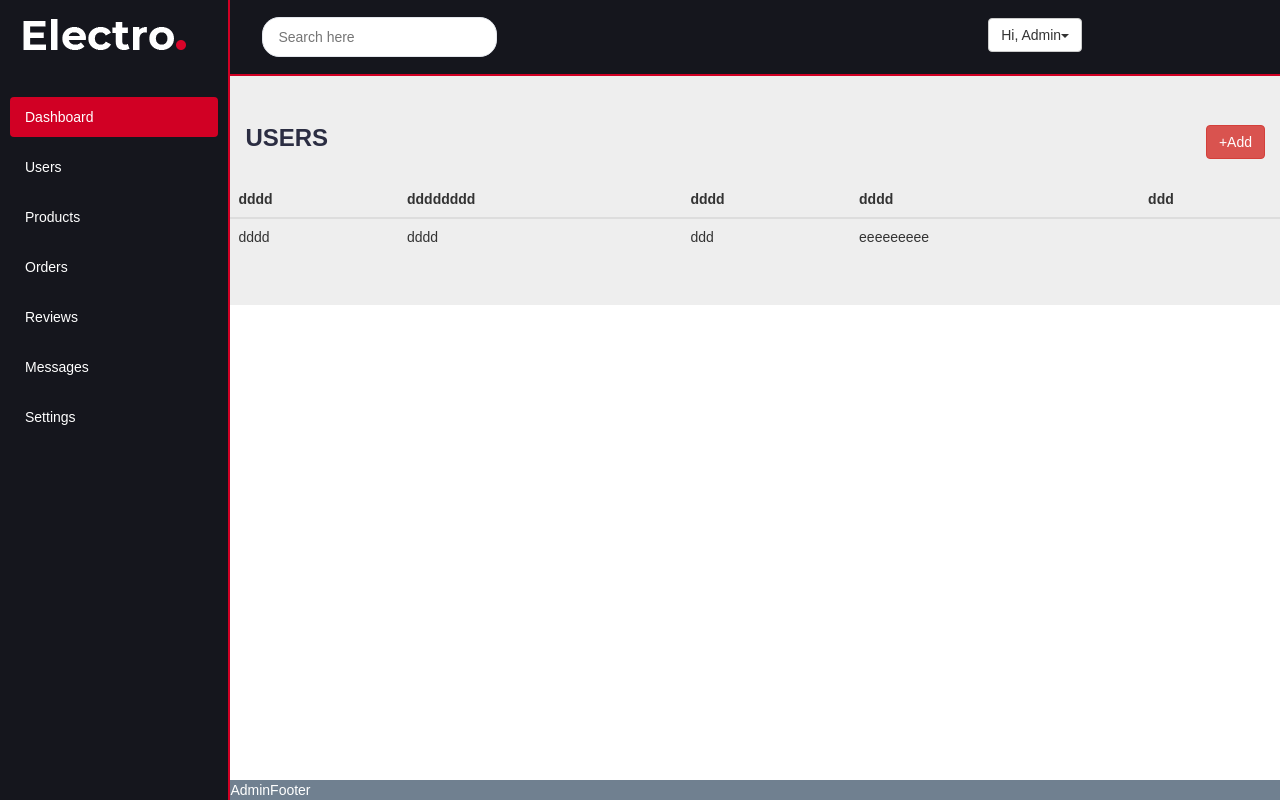
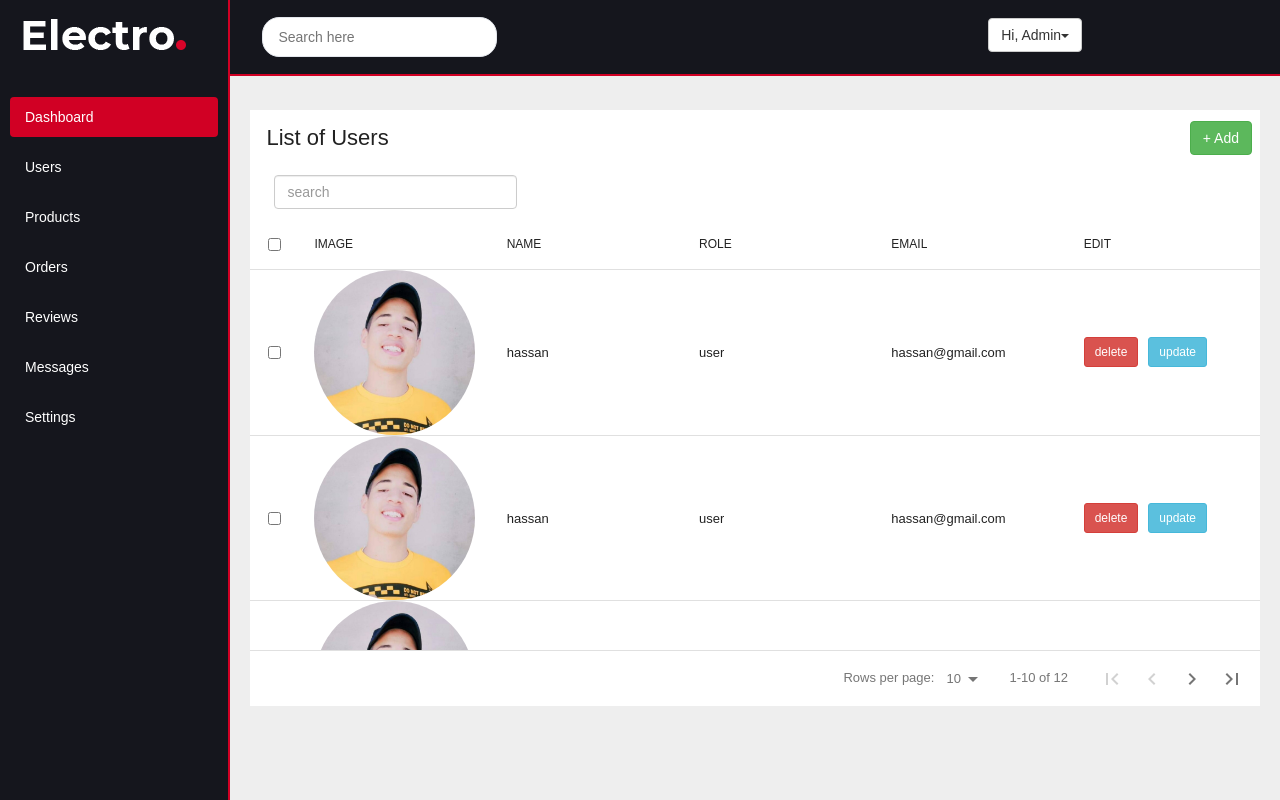
Before and after one commit to Ayoub-ABH/psfe_frontend, a React (Create React App) app: page /admin/users in a window 1280 px wide. Built offline with nearby package versions, Linux system fonts and the light colour scheme; some icons are missing.

Commit message:
complete front users table

```diff
--- a/package.json
+++ b/package.json
@@ -9,6 +9,7 @@
     "@testing-library/user-event": "^12.8.3",
     "axios": "^0.24.0",
     "react": "^17.0.2",
+    "react-data-table-component": "^7.5.2",
     "react-dom": "^17.0.2",
     "react-redux": "^8.0.1",
     "react-router-dom": "^6.1.1",
@@ -16,6 +17,7 @@
     "react-spinners": "^0.11.0",
     "react-toastify": "^9.0.1",
     "redux": "^4.2.0",
+    "styled-components": "^5.3.5",
     "web-vitals": "^1.1.2"
   },
   "scripts": {
--- a/src/App.css
+++ b/src/App.css
@@ -218,8 +218,7 @@
     position: fixed;
 }
 .admin-content{
-    /* height khas t7ayed
-    height: 100vh;*/
+    min-height: 100vh;
     background-color: #eee;
     width: 82%;
     margin-left:  18%;
@@ -267,6 +266,15 @@
     margin-top: 80px;
 }
 
+.w-25{
+    width: 25%;
+}
+
+.admin-data-table{
+    margin-left: 20px;
+    margin-right: 20px;
+}
+
 .admin-footer{
     position: absolute;
     bottom: 0;
@@ -275,4 +283,16 @@
     color: white;
     width: 82%;
 }
+.admin-user-form{
+    margin: 30px;
+}
+.admin-user-form label{
+    color: #d10024;
+    font-size: 15px;
+    font-weight: bold;
+}
+
+.admin-user-image{
+    border-radius: 50%;
+}
 /*Admin*/
--- a/src/App.js
+++ b/src/App.js
@@ -23,6 +23,8 @@ import Users from "./views/Admin/Users";
 import Products from "./views/Admin/Products";
 import Orders from "./views/Admin/Orders";
 import Reviews from "./views/Admin/Reviews";
+import AddUser from "./Components/Admin/AddUser";
+import UpdateUser from "./Components/Admin/UpdateUser";
 
 
 function App() {
@@ -56,7 +58,12 @@ function App() {
 
             <Route element={<AdminLayouts/>}>
               <Route path="/admin" element={<Admin/>}/>
+
               <Route path="/admin/users" element={<Users/>}/>
+              <Route  path="/admin/users/add" element={<AddUser/>}/>
+              <Route  path="/admin/users/update/:id" element={<UpdateUser/>}/>
+
+
               <Route path="/admin/products" element={<Products/>}/>
               <Route path="/admin/orders" element={<Orders/>}/>
               <Route path="/admin/reviews" element={<Reviews/>}/>
--- /dev/null
+++ b/src/Components/Admin/AddUser.js
@@ -0,0 +1,73 @@
+import React from "react";
+
+const AddUser = () => {
+  return (
+    <div className="section mt-80">
+      <div className="section-title admin-user-form">
+        <h3 className="title">Add User</h3>
+      </div>
+
+      <div className="admin-user-form">
+        <form>
+
+          <div className="form-group">
+
+            <label>Name</label>
+            <input
+              className="input"
+              type="text"
+              name="name"
+              placeholder="name"
+              //onChange={handleInput}
+            />
+          </div>
+
+          <div class="form-group">
+          <label>Role</label>
+              <select name="role" class="input">
+                <option value="admin">Admin</option>
+                <option value="user">User</option>
+              </select>
+          </div>
+
+          <div className="form-group">
+          <label>Email</label>
+            <input
+              className="input"
+              type="text"
+              name="email"
+              placeholder="Email"
+              //onChange={handleInput}
+            />
+          </div>
+          <div className="form-group">
+          <label>Password</label>
+            <input
+              className="input"
+              type="password"
+              name="password"
+              placeholder="password"
+              //onChange={handleInput}
+            />
+          </div>
+
+          <div className="form-group">
+          <label>Image</label>
+            <input
+              type="file"
+              name="image"
+              //onChange={handleInput}
+            />
+          </div>
+
+
+          <button type="submit" class="btn btn-primary">
+            Add
+          </button>
+        </form>
+      </div>
+    </div>
+  );
+};
+
+export default AddUser;
--- /dev/null
+++ b/src/Components/Admin/UpdateUser.js
@@ -0,0 +1,74 @@
+import React from 'react'
+
+const UpdateUser = () => {
+
+  return (
+    <div className="section mt-80">
+      <div className="section-title admin-user-form">
+        <h3 className="title">Update User</h3>
+      </div>
+
+      <div className="admin-user-form">
+        <form>
+
+          <div className="form-group">
+
+            <label>Name</label>
+            <input
+              className="input"
+              type="text"
+              name="name"
+              placeholder="name"
+              //onChange={handleInput}
+            />
+          </div>
+
+          <div class="form-group">
+          <label>Role</label>
+              <select name="role" class="input">
+                <option value="admin">Admin</option>
+                <option value="user">User</option>
+              </select>
+          </div>
+
+          <div className="form-group">
+          <label>Email</label>
+            <input
+              className="input"
+              type="text"
+              name="email"
+              placeholder="Email"
+              //onChange={handleInput}
+            />
+          </div>
+          <div className="form-group">
+          <label>Password</label>
+            <input
+              className="input"
+              type="password"
+              name="password"
+              placeholder="password"
+              //onChange={handleInput}
+            />
+          </div>
+
+          <div className="form-group">
+          <label>Image</label>
+            <input
+              type="file"
+              name="image"
+              //onChange={handleInput}
+            />
+          </div>
+
+
+          <button type="submit" class="btn btn-primary">
+            Update
+          </button>
+        </form>
+      </div>
+    </div>
+  )
+}
+
+export default UpdateUser
--- a/src/Components/Layouts/Admin/AdminLayouts.js
+++ b/src/Components/Layouts/Admin/AdminLayouts.js
@@ -13,7 +13,7 @@ function AdminLayouts() {
         <div className="admin-content">
           <NavBar/>
           <Outlet/>
-          <AdminFooter/>
+          {/* <AdminFooter/> */}
         </div>
     </div>
   )
--- a/src/views/Admin/Users.js
+++ b/src/views/Admin/Users.js
@@ -1,55 +1,164 @@
-import React from 'react'
-import {Link } from 'react-router-dom'
+import React, { useEffect, useState } from "react";
+import { Link, Outlet, useNavigate } from "react-router-dom";
+import DataTable from "react-data-table-component";
 
 function Users() {
-  return (
-    <div className="section mt-80" >
+  const [search,setSearch] = useState("");
+  const [users,setUsers] =useState([]);
+  const navigate = useNavigate()
+
+  const columns = [
+    {
+      name: "IMAGE",
+      selector: (row) => <img src="img/profile.jpg" class="img-responsive admin-user-image" alt="profile"/>
+    },
+    {
+      name: "NAME",
+      selector: (row) => row.name,
+      sortable:true
+    },
+    {
+      name: "ROLE",
+      selector: (row) => row.role,
+      sortable:true
+    },
+    {
+      name: "EMAIL",
+      selector: (row) => row.email,
+      sortable:true
+    },
+    {
+      name: "EDIT",
+      cell: row =>
+          <>
+          <button type="button" class="btn btn-sm btn-danger" onClick={()=> alert(row.id)}>delete</button>
+          <button type="button" class="btn btn-sm btn-info nr-l" onClick={()=> navigate(`/admin/users/update/${row.id}`)}>update</button>
+          </>
+      ,
+    },
+  ];
+
+  const data = [
+    {
+      id: 1,
+      name: "hassan",
+      role: "user",
+      email: "hassan@gmail.com"
+    },
+    {
+      id: 2,
+      name: "hassan",
+      role: "user",
+      email: "hassan@gmail.com"
+    },
+    {
+      id: 3,
+      name: "hassan",
+      role: "user",
+      email: "hassan@gmail.com"
+    },
+    {
+      id: 4,
+      name: "hassan",
+      role: "user",
+      email: "hassan@gmail.com"
+    },
+    {
+      id: 5,
+      name: "hassan",
+      role: "user",
+      email: "hassan@gmail.com"
+    },
+    {
+      id: 6,
+      name: "hassan",
+      role: "user",
+      email: "hassan@gmail.com"
+    },
+    {
+      id: 7,
+      name: "hassan",
+      role: "user",
+      email: "hassan@gmail.com"
+    },
+    {
+      id: 8,
+      name: "hassan",
+      role: "user",
+      email: "hassan@gmail.com"
+    },
+    {
+      id: 9,
+      name: "hassan",
+      role: "user",
+      email: "hassan@gmail.com"
+    },
+    {
+      id: 10,
+      name: "hassan",
+      role: "user",
+      email: "hassan@gmail.com"
+    },
+    {
+      id: 11,
+      name: "hassan",
+      role: "user",
+      email: "hassan@gmail.com"
+    },
+    {
+      id: 12,
+      name: "hassan",
+      role: "user",
+      email: "hassan@gmail.com"
+    },
+
+  ];
 
 
-      <div className='row'>
-        <div className="col-md-6">
-          <div className="section-title">
-            <h3 className="title ">Users</h3>
-          </div>
-        </div>
-        <div className="col-md-6">
-          <div className="section-title">
-            <Link class="btn btn-danger mr-l-btn" to="/admin/users/add" role="button">+Add</Link>
-          </div>
-        </div>
-      </div>
-
-      <div className='row'>
-
-        <div className="table-responsive">
-          <table className="table table-hover">
-            <thead>
-              <tr>
-                <th>dddd</th>
-                <th>dddddddd</th>
-                <th>dddd</th>
-                <th>dddd</th>
-                <th>ddd</th>
-              </tr>
-            </thead>
-            <tbody>
-              <tr>
-                <td>dddd</td>
-                <td>dddd</td>
-                <td>ddd</td>
-                <td>eeeeeeeee</td>
-              </tr>
-            </tbody>
-          </table>
-        </div>
-
-      </div>
+  useEffect(()=>{
+    setUsers(data)
+  },[])
 
 
+  useEffect(()=>{
+    const newData=data.filter(dataItem =>{
+      return dataItem.name.toLowerCase().match(search.toLowerCase());
+    })
+    setUsers(newData)
 
+  },[search])
 
+  return (
+    <div className="section mt-80">
+      <div className="admin-data-table">
+          <DataTable
+            title="List of Users"
+            columns={columns}
+            data={users}
+            pagination
+            fixedHeader
+            fixedHeaderScrollHeight="54vh"
+            selectableRows
+            selectableRowsHighlight
+            highlightOnHover
+            actions={
+            <Link class="btn btn-success" to="/admin/users/add" role="button">+ Add</Link>
+            }
+            subHeader
+            subHeaderComponent={
+                <input
+                  type="text"
+                  class="form-control w-25"
+                  placeholder="search"
+                  value={search}
+                  onChange={(e)=> setSearch(e.target.value)}
+                />
+            }
+            subHeaderAlign="left"
+          />
+      </div>
     </div>
-  )
+  );
 }
 
-export default Users
+export default Users;
```
Also changed, not shown: 1 other file (tests, documents, lock files or other folders).
